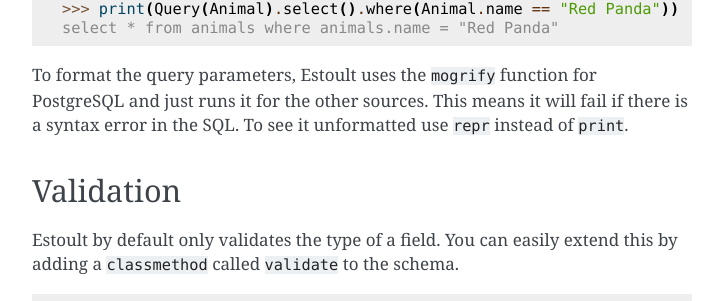
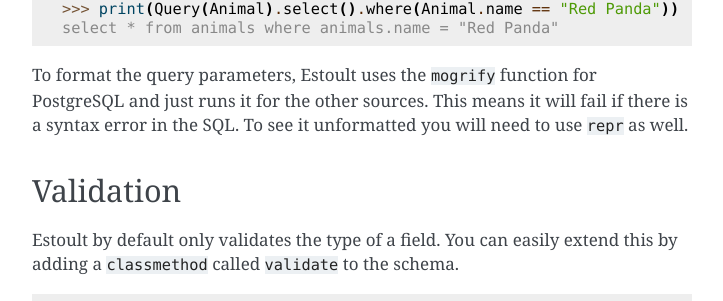
Before and after one commit to halcyonnouveau/estoult, a Sphinx documentation site: the page built from docs/how_tos.rst, in a window 1280 px wide and 900 px high, scrolled down 492 px. Shown: the part 197-498 px from the top of the window, without its empty margins (388-1111 px from the left). Built offline with Sphinx 7.4.7, drawn with Linux system fonts in a browser that asks for light colours.

Commit message:
update doc

```diff
--- a/docs/how_tos.rst
+++ b/docs/how_tos.rst
@@ -33,7 +33,7 @@ You can ``print`` any unexecuted ``Query`` to display the generated SQL.
     >>> print(Query(Animal).select().where(Animal.name == "Red Panda"))
     select * from animals where animals.name = "Red Panda"
 
-To format the query parameters, Estoult uses the ``mogrify`` function for PostgreSQL and just runs it for the other sources. This means it will fail if there is a syntax error in the SQL. To see it unformatted use ``repr`` instead of ``print``.
+To format the query parameters, Estoult uses the ``mogrify`` function for PostgreSQL and just runs it for the other sources. This means it will fail if there is a syntax error in the SQL. To see it unformatted you will need to use ``repr`` as well.
 
 Validation
 ----------
```
